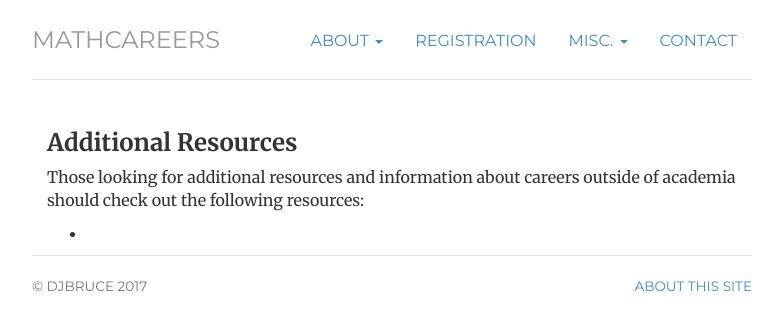
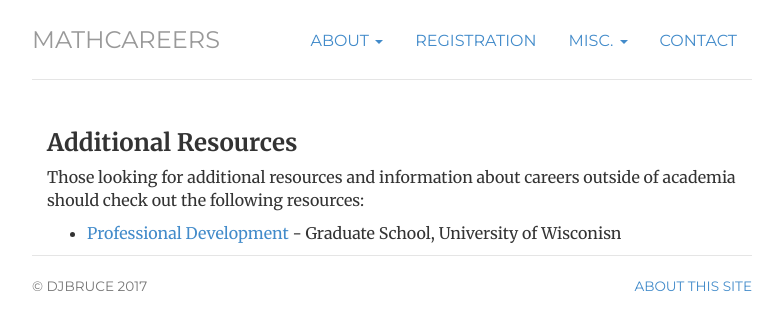
Before and after one commit to julietteBruce/MathCareers, a Jekyll site: the page built from resources/index.html, in a window 1280 px wide. Shown: the top 330 px of the page, without its empty margins (248-1031 px from the left). Built offline with Jekyll 4.4.1, drawn with Linux system fonts in a browser that asks for light colours.

Commit message:
Added Resource

```diff
--- a/resources/index.html
+++ b/resources/index.html
@@ -8,7 +8,7 @@ description: MathCareers Resources.
 <h3>Additional Resources</h3>
 <p>Those looking for additional resources and information about careers outside of academia should check out the following resources:
 <ul>
-	<li></li>
+	<li><a href="https://grad.wisc.edu/pd/">Professional Development</a> - Graduate School, University of Wisconisn</li>
 </ul>
 </p>
 </div>
```
